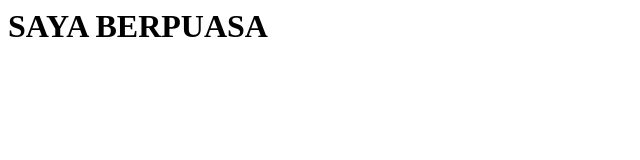
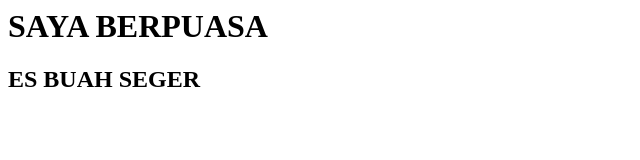
Before and after one commit to 16110217/amikom, a plain HTML site: page index.html in a window 1280 px wide. Shown: the whole page, without its empty margins (0-640 px from the left). Drawn offline with Linux system fonts and the light colour scheme.

Commit message:
TAMBAH H2

```diff
--- a/index.html
+++ b/index.html
@@ -5,5 +5,6 @@
 </head>
 <body>
 <H1>SAYA BERPUASA</H1>
+<h2>ES BUAH SEGER</h2>
 </body>
 </html>
```
